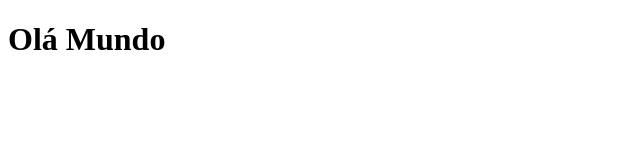
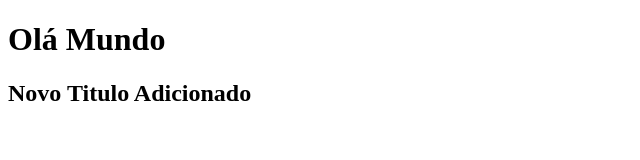
Before and after one commit to umguiqualquer/meu-repositorio, a plain HTML site: page index.html in a window 1280 px wide. Shown: the whole page, without its empty margins (0-640 px from the left). Drawn offline with Linux system fonts and the light colour scheme.

Commit message:
Novo comentario

```diff
--- a/index.html
+++ b/index.html
@@ -8,6 +8,7 @@
 <body>
 
     <h1>Olá Mundo</h1>
+    <h2>Novo Titulo Adicionado</h2>
 
 </body>
 </html>
```
